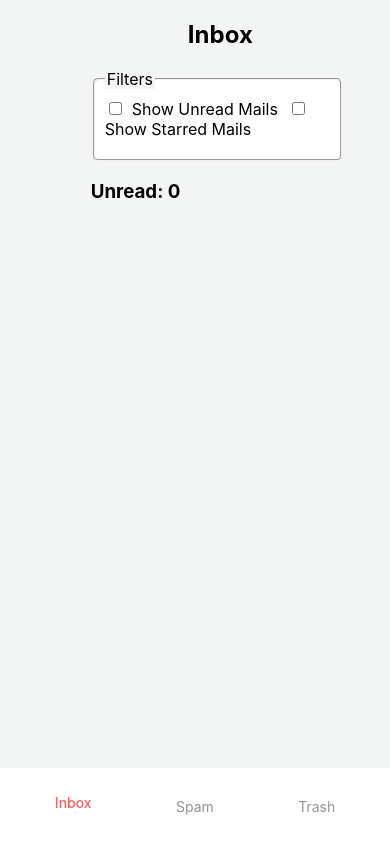
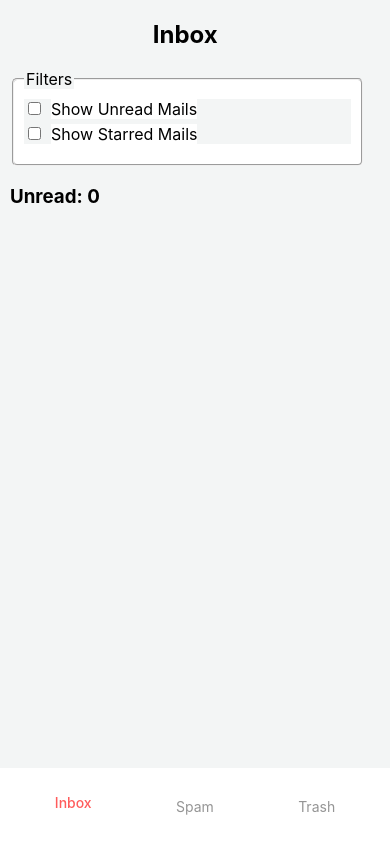
Before and after one commit to pratham2002/mail-box, a React (Create React App) app: page /inbox in a window 390 px wide. Built offline with nearby package versions, Linux system fonts and the light colour scheme.

Commit message:
animated sidebar

```diff
--- a/src/App.css
+++ b/src/App.css
@@ -18,7 +18,9 @@
   padding: 90px 0;
   width: max(13%, 75px);
   min-height: 100vh;
+  bottom: 0;
   z-index: 1;
+  animation: slideOut 0.5s ease;
 }
 
 .nav-link {
@@ -39,25 +41,6 @@
   color: var(--nav-hover-light);
   font-weight: 500;
   transform: translateX(4px);
-}
-
-@media (max-width: 550px) {
-  .sideNav {
-    min-height: 0;
-    display: flex;
-    justify-content: space-evenly;
-    padding: 0;
-    bottom: 0;
-    min-width: 100%;
-    z-index: 1;
-  }
-  .nav-link:hover,
-  .nav-link:focus,
-  .active {
-    color: var(--nav-hover-light);
-    font-weight: 500;
-    transform: translateY(-4px);
-  }
 }
 
 .main-content {
@@ -83,3 +66,69 @@ label {
   width: 100%;
   text-align: left;
 }
+fieldset {
+  background-color: var(--white);
+  border-radius: 5px;
+  padding: 10px;
+  padding-bottom: 20px;
+  width: 96%;
+}
+
+fieldset > div {
+  display: flex;
+  flex-direction: row;
+  gap: 5px;
+}
+
+@media (max-width: 550px) {
+  .sideNav {
+    min-height: 0;
+    display: flex;
+    justify-content: space-evenly;
+    padding: 0;
+    bottom: 0;
+    min-width: 100%;
+    z-index: 1;
+    animation: slideIn 0.5s ease-in;
+  }
+  .nav-link:hover,
+  .nav-link:focus,
+  .active {
+    color: var(--nav-hover-light);
+    font-weight: 500;
+    transform: translateY(-4px);
+  }
+  .main-content {
+    left: 0;
+    width: 95%;
+    max-width: 95%;
+    padding-inline: 10px;
+  }
+  fieldset {
+    width: 100%;
+  }
+  fieldset > div {
+    display: flex;
+    flex-direction: column;
+    justify-content: flex-start;
+    gap: 5px;
+  }
+}
+
+@keyframes slideIn {
+  0% {
+    transform: translateY(100px);
+  }
+  100% {
+    transform: translateY(0px);
+  }
+}
+
+@keyframes slideOut {
+  0% {
+    transform: translateX(-100px);
+  }
+  100% {
+    transform: translateX(0px);
+  }
+}
--- a/src/pages/Inbox.jsx
+++ b/src/pages/Inbox.jsx
@@ -4,16 +4,10 @@ export default function Inbox() {
   return (
     <div className="content">
       <h2 className="heading">Inbox</h2>
-      <fieldset
-        style={{
-          backgroundColor: "#FFF",
-          borderRadius: "5px",
-          padding: "10px",
-          paddingBottom: "20px",
-          width: "96%",
-        }}
-      >
+      <fieldset>
         <legend>Filters</legend>
+        <div>
+          <div>
             <input
               type="checkbox"
               id="unread-email"
@@ -21,7 +15,8 @@ export default function Inbox() {
               // onChange={() => dispatch({ type: "TOGGLE_SHOW_UNREAD" })}
             />
             <label htmlFor="unread-email">Show Unread Mails</label>
-
+          </div>
+          <div>
             <input
               type="checkbox"
               id="starred-message"
@@ -29,6 +24,8 @@ export default function Inbox() {
               // onChange={() => dispatch({ type: "TOGGLE_SHOW_STARRED" })}
             />
             <label htmlFor="starred-message">Show Starred Mails</label>
+          </div>
+        </div>
       </fieldset>
       <h3> Unread: {0}</h3>
     </div>
```
Lines whose indentation alone changed are shown as unchanged.
